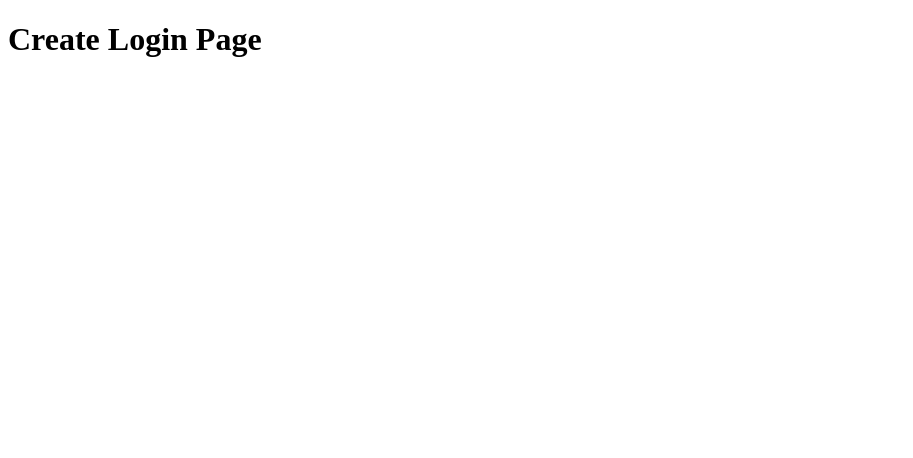
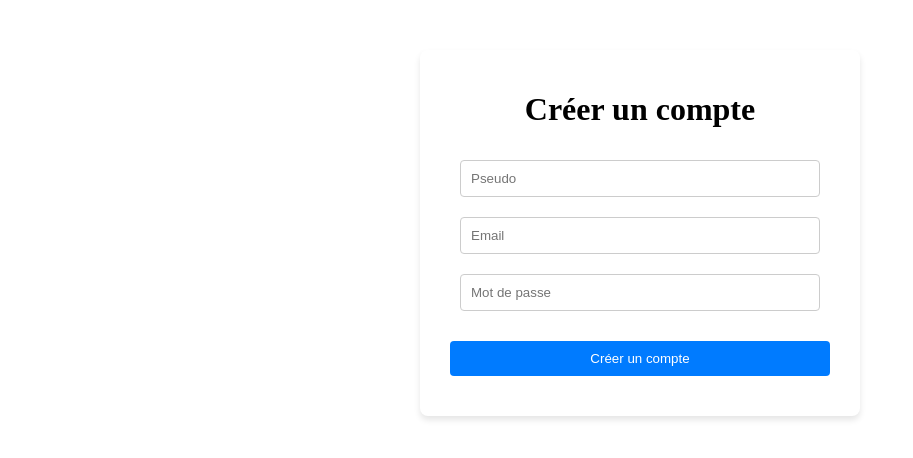
Before and after one commit to MathieuNS/filmmatching, a React app in the folder frontend/: page /create-login in a window 1280 px wide. Shown: the top 458 px of the page, without its empty margins (0-913 px from the left). Built offline with nearby package versions, Linux system fonts and the light colour scheme; no server answers; the HTML template or start-up script is replaced by a standard one.

Commit message:
add forms

```diff
--- a/frontend/src/App.jsx
+++ b/frontend/src/App.jsx
@@ -3,6 +3,7 @@ import { BrowserRouter, Routes, Route, Navigate } from 'react-router-dom'
 import Home from './pages/home'
 import Login from './pages/login'
 import CreateLogin from './pages/create_login'
+import LandingPage from './pages/landing_page'
 import NotFound from './pages/notfound'
 import ProtectedRoute from './components/ProtectedRoute'
 
@@ -13,7 +14,7 @@ function Lougout() {
 
 function CreateAccountAndLogout() {
   localStorage.clear()
-  return <Navigate to="/create-login" />
+  return <CreateLogin />
 }
 
 function App() {
@@ -25,7 +26,9 @@ function App() {
           <Home />
           </ProtectedRoute>} />
         <Route path="/login" element={<Login />} />
+        <Route path="/logout" element={<Lougout />} />
         <Route path="/create-login" element={<CreateLogin />} />
+        <Route path="/" element={<LandingPage />} />
         <Route path="*" element={<NotFound />} />
       </Routes>
     </BrowserRouter>
--- a/frontend/src/api.js
+++ b/frontend/src/api.js
@@ -5,7 +5,7 @@ const api = axios.create({
   baseURL: import.meta.env.VITE_API_URL,
   })
 
-api.interceptors.request.use((config) => {
+api.interceptors.request.use(
     (config) => {
         const token = localStorage.getItem(ACCESS_TOKEN);
         if (token) {
@@ -16,6 +16,6 @@ api.interceptors.request.use((config) => {
     (error) => {
         return Promise.reject(error);
     }
-})
+)
 
 export default api
--- /dev/null
+++ b/frontend/src/components/Create_account_form.jsx
@@ -0,0 +1,57 @@
+import { useState } from "react";
+import api from "../api";
+import {useNavigate} from "react-router-dom"
+import "../styles/Forms.css"
+
+
+function CreateAccountForm() {
+    const [username, setUsername] = useState("")
+    const [email, setEmail] = useState("")
+    const [password, setPassword] = useState("")
+    const [loading, setLoading] = useState(false)
+    const navigate = useNavigate()
+
+    const handleSubmit = async (e) => {
+        setLoading(true)
+        e.preventDefault()
+
+        try {
+            const res = await api.post('api/users/create/', { email, username, password })
+            navigate('/login')
+        } catch (error) {
+            alert(error)
+        } finally {
+            setLoading(false)
+        }
+    }
+
+    return <form onSubmit={handleSubmit} className="form-container">
+        <h1>Créer un compte</h1>
+        <input
+            className="form-input"
+            type="text"
+            value={username}
+            onChange={(e) => setUsername(e.target.value)}
+            placeholder="Pseudo"
+        />
+        <input
+            className="form-input"
+            type="text"
+            value={email}
+            onChange={(e) => setEmail(e.target.value)}
+            placeholder="Email"
+        />
+        <input
+            className="form-input"
+            type="password"
+            value={password}
+            onChange={(e) => setPassword(e.target.value)}
+            placeholder="Mot de passe"
+        />
+        <button className="form-button" type="submit">
+            Créer un compte
+        </button>
+    </form>
+}
+
+export default CreateAccountForm
--- /dev/null
+++ b/frontend/src/components/Login_form.jsx
@@ -0,0 +1,51 @@
+import { useState } from "react";
+import api from "../api";
+import {useNavigate} from "react-router-dom"
+import { ACCESS_TOKEN, REFRESH_TOKEN } from "../constants"
+import "../styles/Forms.css"
+
+function LoginForm() {
+    const [username, setUsername] = useState("")
+    const [password, setPassword] = useState("")
+    const [loading, setLoading] = useState(false)
+    const navigate = useNavigate()
+
+    const handleSubmit = async (e) => {
+        setLoading(true)
+        e.preventDefault()
+
+        try {
+            const res = await api.post('/api/token/', { username, password })
+            localStorage.setItem(ACCESS_TOKEN, res.data.access)
+            localStorage.setItem(REFRESH_TOKEN, res.data.refresh)
+            navigate('/home')
+        } catch (error) {
+            alert(error)
+        } finally {
+            setLoading(false)
+        }
+    }
+
+    return <form onSubmit={handleSubmit} className="form-container">
+        <h1>Login</h1>
+        <input
+            className="form-input"
+            type="text"
+            value={username}
+            onChange={(e) => setUsername(e.target.value)}
+            placeholder="Pseudo"
+        />
+        <input
+            className="form-input"
+            type="password"
+            value={password}
+            onChange={(e) => setPassword(e.target.value)}
+            placeholder="Mot de passe"
+        />
+        <button className="form-button" type="submit">
+            Se connecter
+        </button>
+    </form>
+}
+
+export default LoginForm
--- a/frontend/src/pages/create_login.jsx
+++ b/frontend/src/pages/create_login.jsx
@@ -1,7 +1,7 @@
-function create_login() {
-    return <div>
-        <h1>Create Login Page</h1>
-    </div>
+import CreateAccountForm from "../components/Create_account_form";
+
+function Create_login() {
+    return <CreateAccountForm />
 }
 
-export default create_login;
+export default Create_login;
--- /dev/null
+++ b/frontend/src/pages/landing_page.jsx
@@ -0,0 +1,7 @@
+function LandingPage() {
+    return <div>
+        <h1>Landing Page</h1>
+    </div>
+}
+
+export default LandingPage;
--- a/frontend/src/pages/login.jsx
+++ b/frontend/src/pages/login.jsx
@@ -1,7 +1,6 @@
+import LoginForm from "../components/Login_form";
 function Login() {
-    return <div>
-        <h1>Login Page</h1>
-    </div>
+    return <LoginForm />
 }
 
 export default Login;
--- /dev/null
+++ b/frontend/src/styles/Forms.css
@@ -0,0 +1,36 @@
+.form-container {
+  display: flex;
+  flex-direction: column;
+  align-items: center;
+  justify-content: center;
+  margin: 50px auto;
+  padding: 20px;
+  border-radius: 8px;
+  box-shadow: 0 4px 6px rgba(0, 0, 0, 0.1);
+  max-width: 400px;
+}
+
+.form-input {
+  width: 90%;
+  padding: 10px;
+  margin: 10px 0;
+  border: 1px solid #ccc;
+  border-radius: 4px;
+  box-sizing: border-box;
+}
+
+.form-button {
+  width: 95%;
+  padding: 10px;
+  margin: 20px 0;
+  background-color: #007bff;
+  color: white;
+  border: none;
+  border-radius: 4px;
+  cursor: pointer;
+  transition: background-color 0.2s ease-in-out;
+}
+
+.form-button:hover {
+  background-color: #0056b3;
+}
```
